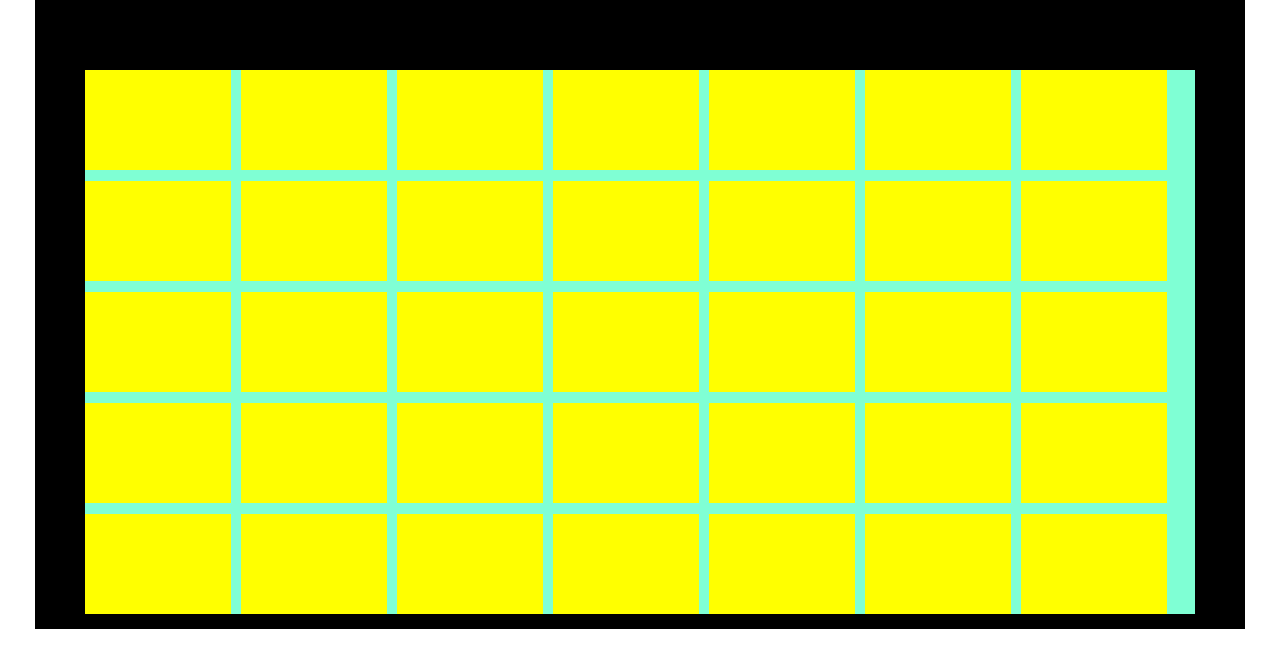
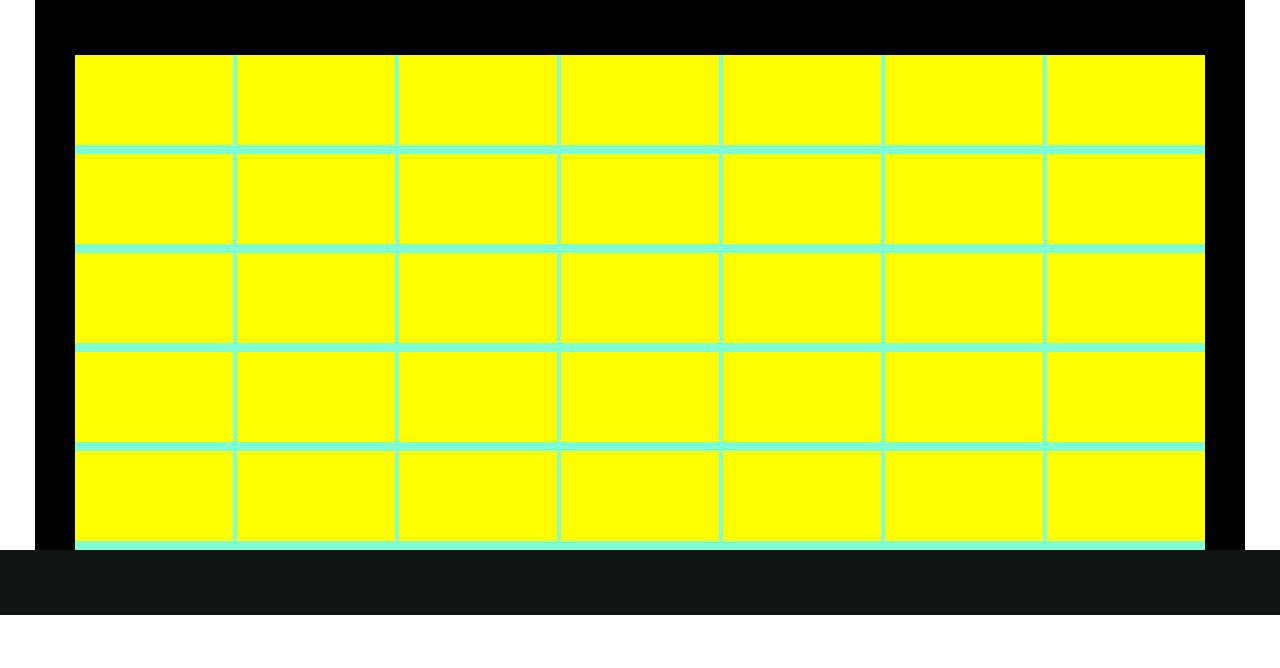
Before and after one commit to Arela-Cristina/html-css-zoom, a plain HTML site: page index.html in a window 1280 px wide. Drawn offline with Linux system fonts and the light colour scheme.

Commit message:
add struttura

```diff
--- a/style.css
+++ b/style.css
@@ -4,31 +4,43 @@ body {
     box-sizing: border-box;
 }
 
+/*main*/
 .zoom-viewport {
     width: calc(100% - 70px);
-    height: 48vw;
+    height: 43vw;
     background-color: black;
     margin: 35px;
     margin-top: 0;
     display: flex;
-    justify-content: center;
-    padding-bottom: 15px;
     margin-bottom: 0;
 }
 
 .zoom-user {
     background-color: aquamarine;
     width: 100%;
-    margin-top: 70px;
-    margin-left: 50px;
-    margin-right: 50px;
+    height: 90%;
+    margin-top: 55px;
+    margin-left: 40px;
+    margin-right: 40px;
     display: flex;
     flex-wrap: wrap;
-    gap: 10px;
+    justify-content: space-between;
 }
 
 .user {
     background-color: yellow;
-    width: calc((100% / 5) - 76px);
-    height: 100px;
+    width: 14%;
+    height: 90px;
 }
+
+/*footer*/
+footer .tools {
+    background-color: #0f1414;
+    height: 65px;
+}
+
+.tools__left-box {}
+
+.tools__middle-box {}
+
+.tools__right-box {}
```
Also changed, not shown: index.html (+0 -4 lines).
